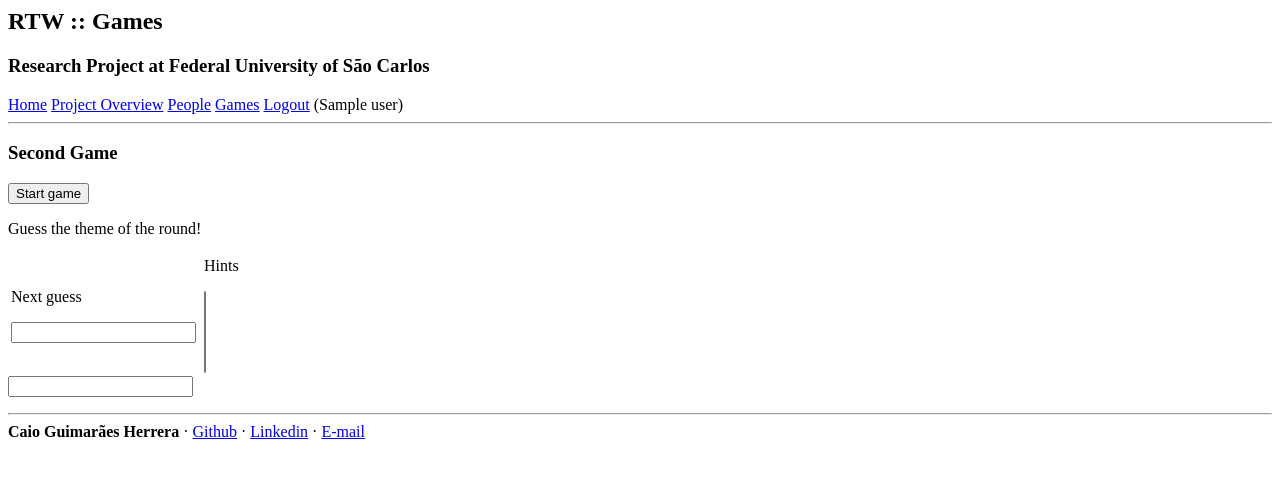
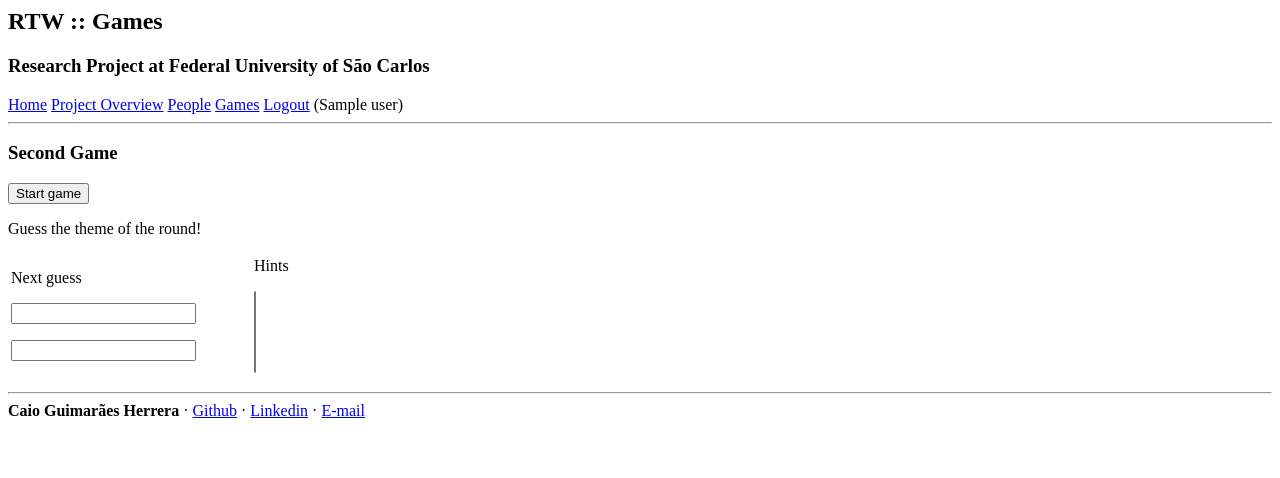
Before and after one commit to caioherrera/RTWGames, a Flask app: page /secondGame in a window 1280 px wide. Shown: the top 478 px of the page. Run offline with Flask 2, Linux system fonts and the light colour scheme; the visitor is signed in with stand-in values (Sample User, id 1); a database or web service that is not in the repository returns one stand-in record (values such as "Sample title").

Commit message:
Updated second game page

```diff
--- a/templates/secondGame.html
+++ b/templates/secondGame.html
@@ -4,7 +4,7 @@
     {% if code == 0 or code == 3 %}
         <meta http-equiv="refresh" content="1;url={{ url_for('secondGame', game = game) }}">
     {% endif %}
-	<!-- <script type="text/javascript" src="{{ url_for('static', filename='secondGame.js') }}"></script> -->
+	<script type="text/javascript" src="{{ url_for('static', filename='secondGame.js') }}"></script>
 	<title>First Game - RTW :: Games</title>
 </head>
 <body>
@@ -33,16 +33,16 @@
                 		<tr>
                 			<td>
                 				<p>Next guess</p>
-                				<input type="text" readonly="true" id="next" onkeypress="return testClick(event);">
+                				<p><input type="text" readonly="true" id="next" onkeypress="return testClick(event);"></p>
+			                	<p><input type="text" readonly="true" id="theme"></p>
                 			</td>
-                			<td></td>
+							<td width=50></td>
                 			<td>
 								<p>Hints</p>
                 				<select size=5 readonly="true" id="list" width="100"></select>
                 			</td>
                 		</tr>
                 	</table>
-                	<input type="text" readonly="true" id="theme">
 					<form name="sendData" method="POST" action="/endGame">
 						<input type="hidden" id="number" name="number" value="1">
 						<input type="hidden" id="game" name="game" value="{{ game }}">
```
Also changed, not shown: static/secondGame.js (added).
